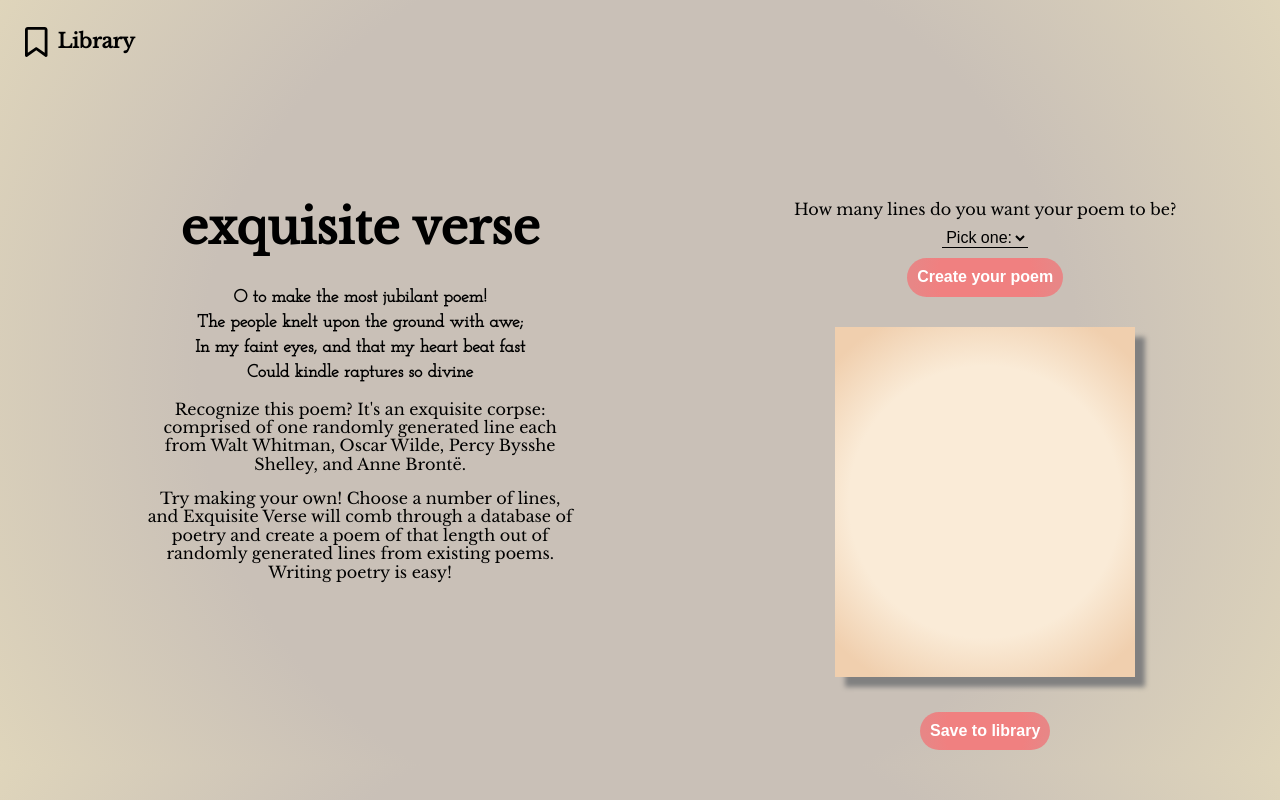
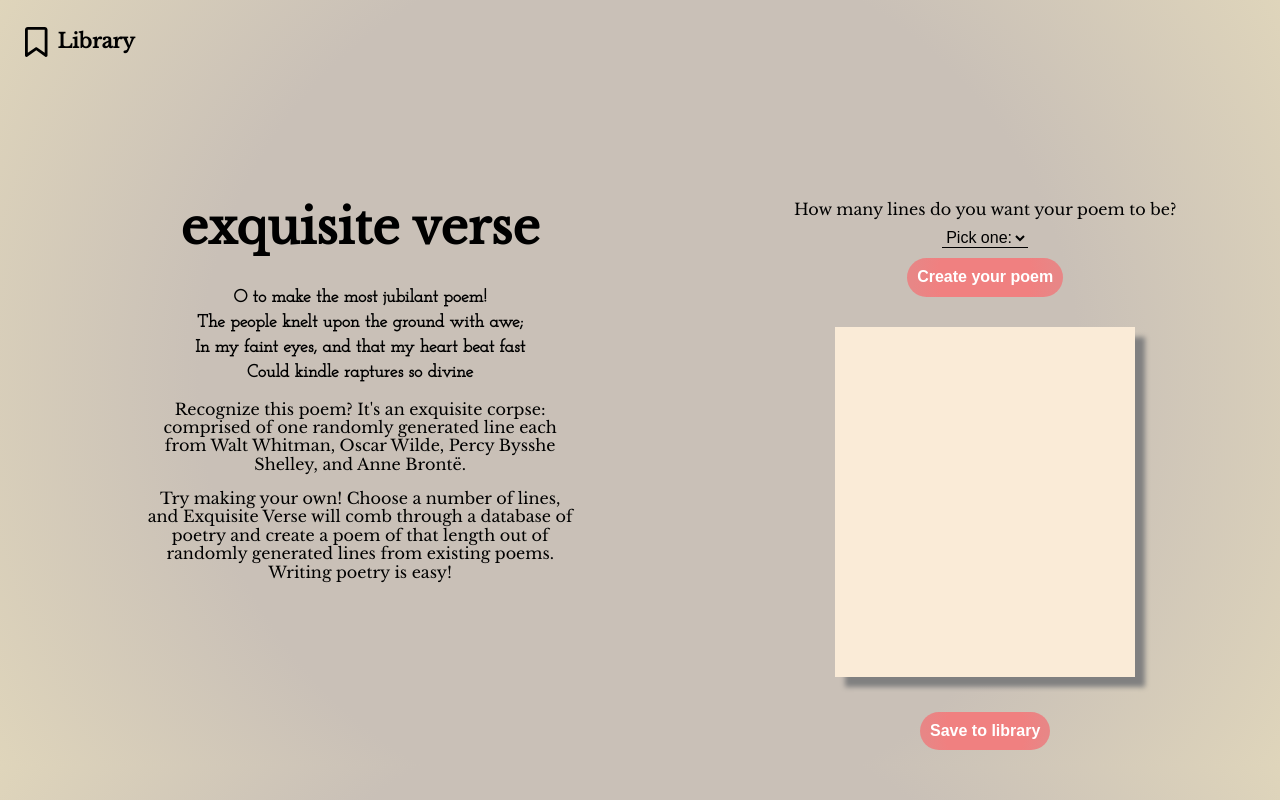
Before and after one commit to ldevuono/exquisiteVerse, a React (Create React App) app: page / in a window 1280 px wide. Built offline with nearby package versions, Linux system fonts and the light colour scheme; no server answers; the database is empty; a web font is replaced by a local one.

Commit message:
bg color

```diff
--- a/src/App.css
+++ b/src/App.css
@@ -350,8 +350,7 @@ main {
 }
 
 .poemBox {
-  background: rgb(250, 235, 215);
-  background: radial-gradient(circle, rgba(250, 235, 215, 1) 59%, rgba(240, 207, 174, 1) 89%);
+  background: antiquewhite;
   width: 300px;
   height: 350px;
   display: flex;
@@ -436,8 +435,7 @@ button:focus {
 }
 
 .library li {
-  background: rgb(250, 235, 215);
-  background: radial-gradient(circle, rgba(250, 235, 215, 1) 59%, rgba(240, 207, 174, 1) 89%);
+  background: antiquewhite;
   font-size: 1.1rem;
   width: 100%;
   margin: 0 auto;
```
